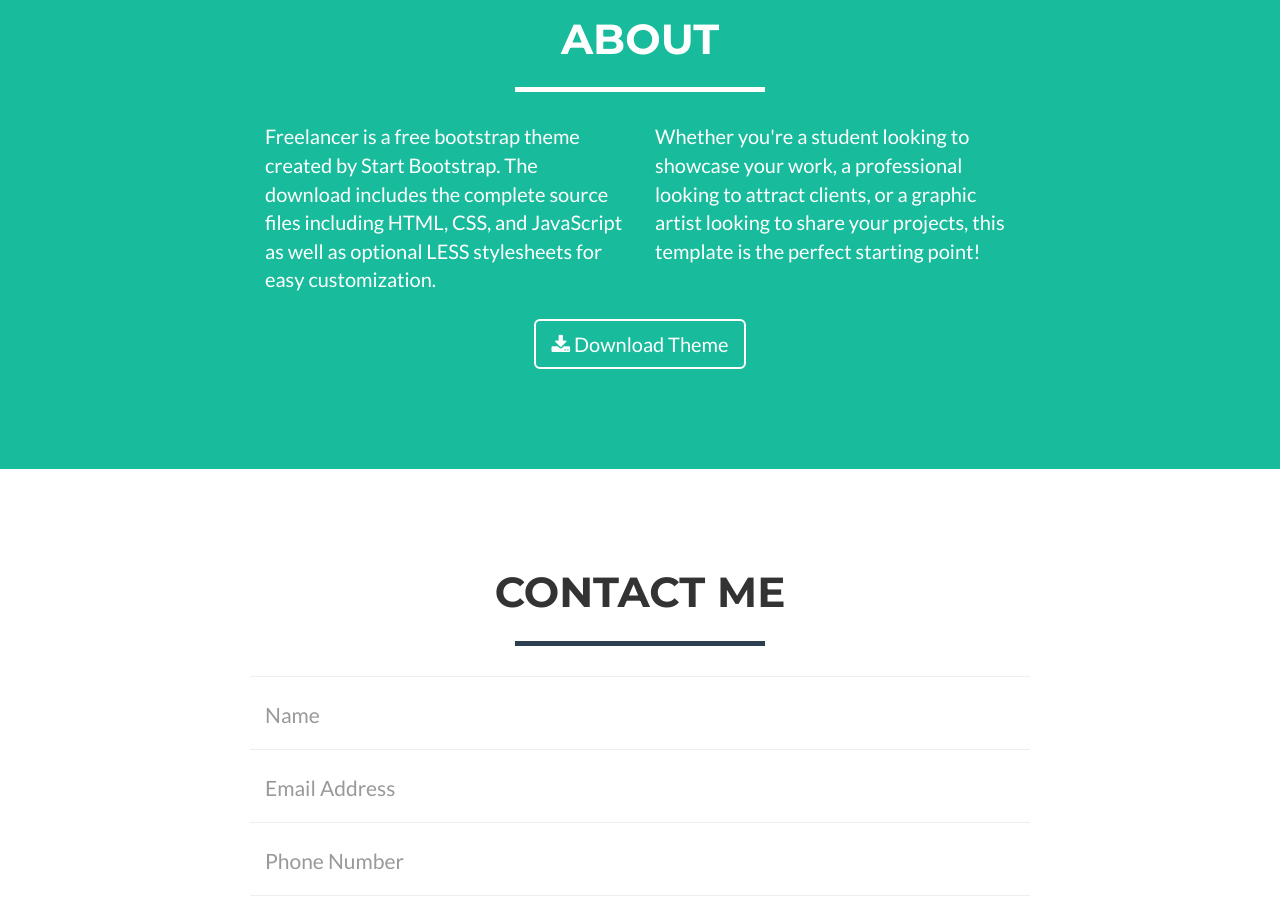
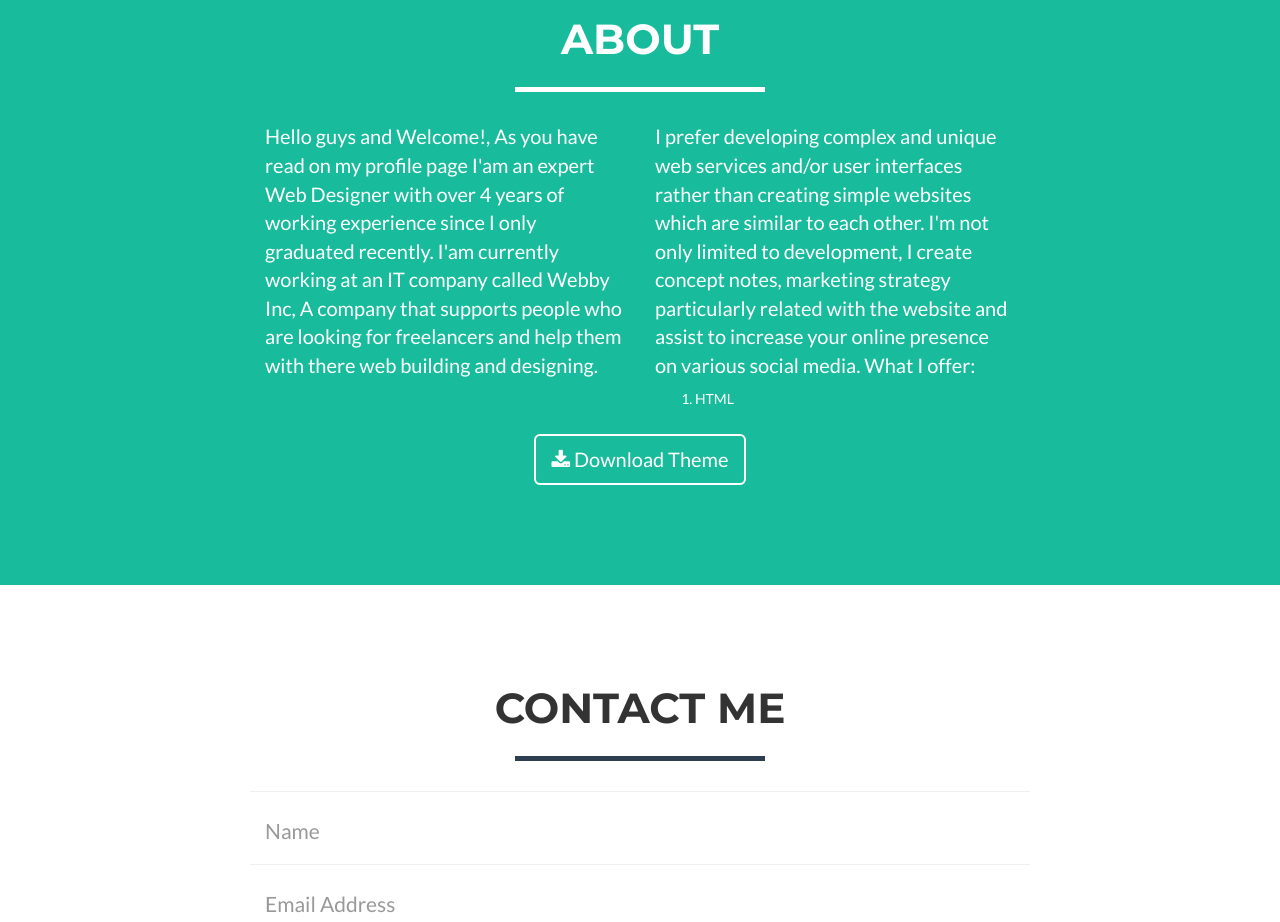
Before and after one commit to rejesusjohnroy/page.github.io, a plain HTML site: page index.html in a window 1280 px wide. Shown: the part 1500-2422 px from the top of the page. Drawn offline with nearby package versions, Linux system fonts and the light colour scheme.

Commit message:
Update index.html

```diff
--- a/index.html
+++ b/index.html
@@ -167,10 +167,14 @@
             </div>
             <div class="row">
                 <div class="col-lg-4 col-lg-offset-2">
-                    <p>Freelancer is a free bootstrap theme created by Start Bootstrap. The download includes the complete source files including HTML, CSS, and JavaScript as well as optional LESS stylesheets for easy customization.</p>
+                    <p>Hello guys and Welcome!, As you have read on my profile page I'am an expert Web Designer with over 4 years of working experience since I only graduated recently. I'am currently working at an IT company called Webby Inc, A company that supports people who are looking for freelancers and help them with there web building and designing.</p>
                 </div>
                 <div class="col-lg-4">
-                    <p>Whether you're a student looking to showcase your work, a professional looking to attract clients, or a graphic artist looking to share your projects, this template is the perfect starting point!</p>
+                    <p>I prefer developing complex and unique web services and/or user interfaces rather than creating simple websites which are similar to each other. I'm not only limited to development, I create concept notes, marketing strategy particularly related with the website and assist to increase your online presence on various social media.
+What I offer:
+</p>
+                    <ol>
+                        <li>HTML</li>
                 </div>
                 <div class="col-lg-8 col-lg-offset-2 text-center">
                     <a href="#" class="btn btn-lg btn-outline">
```
